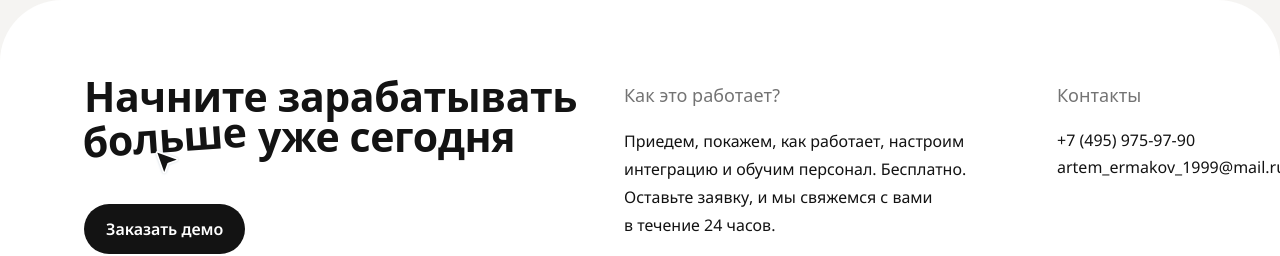
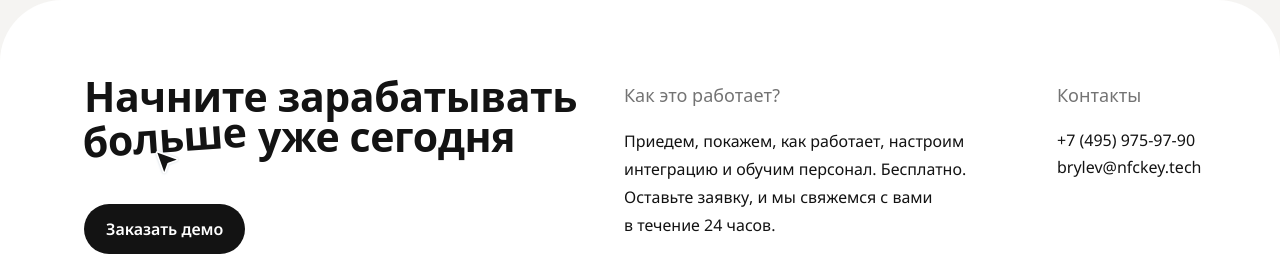
Before and after one commit to s-mudruk/telier-landing, a React (Vite) app: page / in a window 1280 px wide. Shown: the part 7520-7776 px from the top of the page. Built offline with nearby package versions, Linux system fonts and the light colour scheme; no server answers; a web font is replaced by a local one.

Commit message:
add EMAILJS_TO email

```diff
--- a/src/App.jsx
+++ b/src/App.jsx
@@ -7,7 +7,7 @@ import { useSmoothScroll, attachRailSnap, onFrame, clamp, sceneStyle, trackProgr
 const EMAILJS_SERVICE_ID = import.meta.env.VITE_EMAILJS_SERVICE_ID
 const EMAILJS_TEMPLATE_ID = import.meta.env.VITE_EMAILJS_TEMPLATE_ID
 const EMAILJS_PUBLIC_KEY = import.meta.env.VITE_EMAILJS_PUBLIC_KEY
-const EMAILJS_TO = 'artem_ermakov_1999@mail.ru'
+const EMAILJS_TO = 'brylev@nfckey.tech'
 
 const asset = (path) => `${import.meta.env.BASE_URL}${path.replace(/^\//, '')}`
 
```
